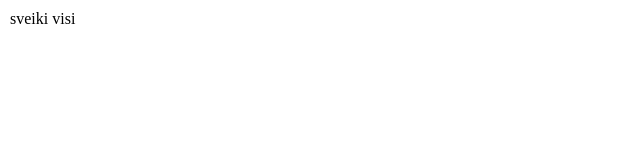
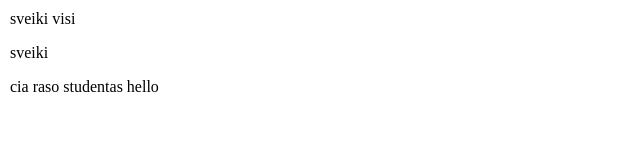
Before and after one commit to robertasRobotas/16_demo, a plain HTML site: page index.html in a window 1280 px wide. Shown: the whole page, without its empty margins (0-640 px from the left). Drawn offline with Linux system fonts and the light colour scheme.

Commit message:
Update index.html
studennto kodas

```diff
--- a/index.html
+++ b/index.html
@@ -9,6 +9,9 @@
       sveiki visi
       <br />
       <div></div>
+      <p>sveiki</p>
+      cia raso studentas
+      <span>hello</span>
     </div>
   </body>
 </html>
```
